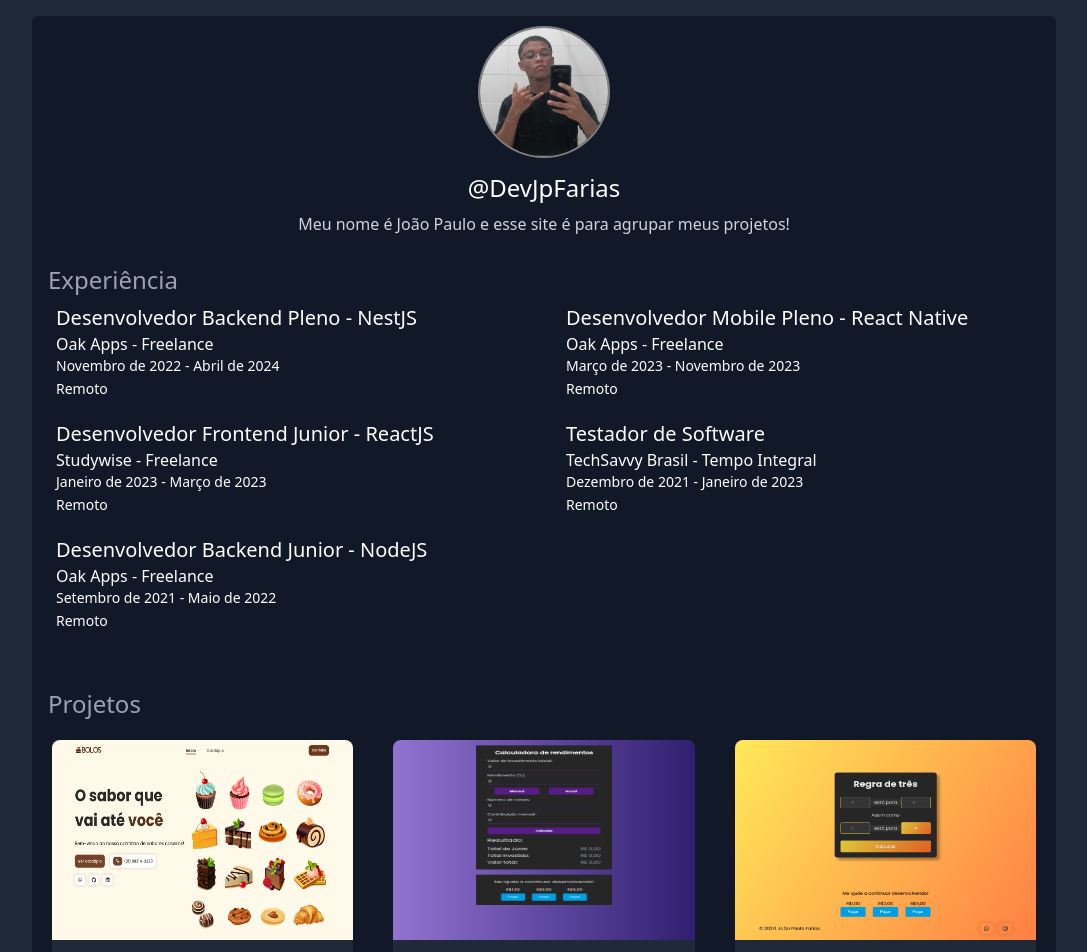
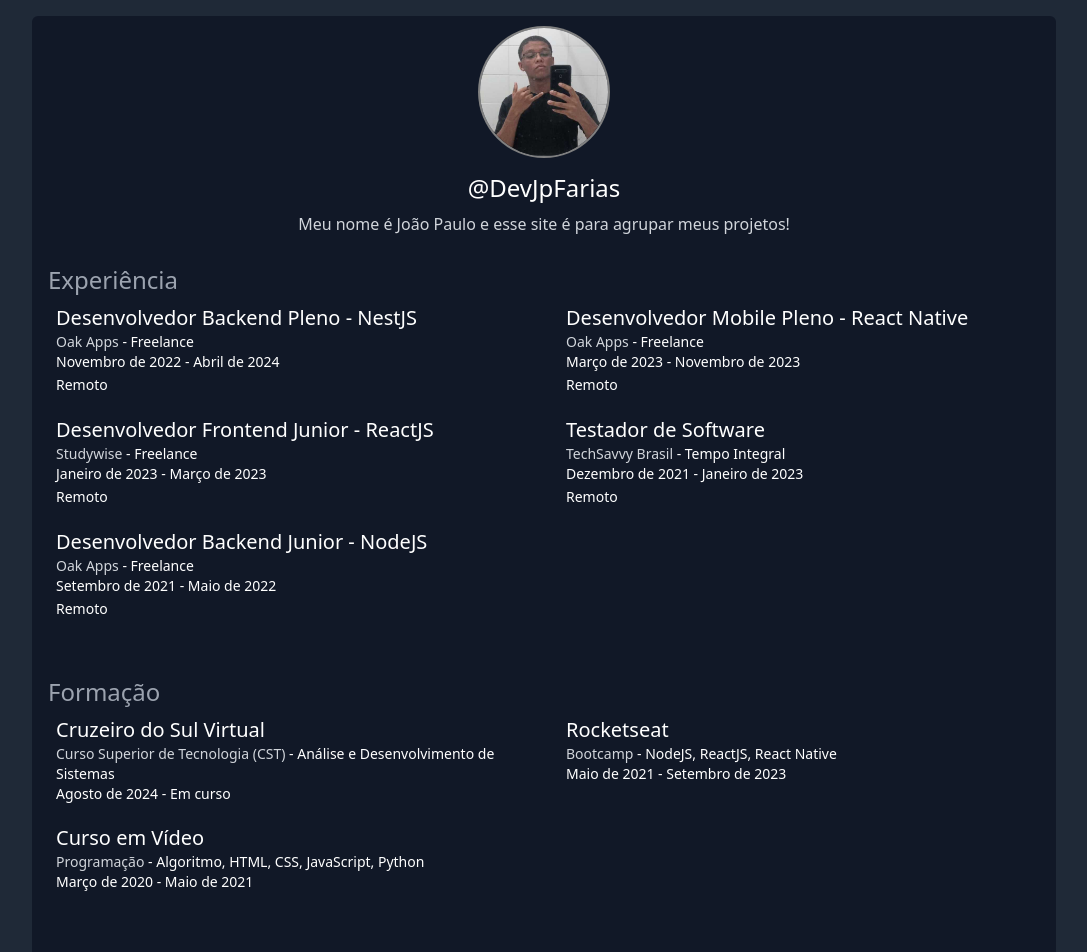
Before and after one commit to DevJpFarias/my-projects-site, a React (Vite) app: page / in a window 1280 px wide. Shown: the top 952 px of the page, without its empty margins (96-1183 px from the left). Built offline with nearby package versions, Linux system fonts and the light colour scheme.

Commit message:
feat: adicionados cursos

```diff
--- a/src/App.tsx
+++ b/src/App.tsx
@@ -1,26 +1,17 @@
-import Img from '../public/79186af5-5b30-486c-849f-9141d944e490.jpeg'
 import { Experiences } from './components/Experiences/Experiences'
+import { Formations } from './components/Formations/Formations'
+import { Infos } from './components/Infos/Infos'
 import { Projects } from './components/Projects/Projects'
 
 export function App() {
   return (
     <div className='flex flex-col items-center justify-center bg-gray-800 h-full w-full'>
       <div className='bg-gray-900 w-11/12 lg:w-4/5 py-3 flex flex-col items-center justify-center my-4 rounded-md'>
-        <img
-          className="h-32 w-32 m-auto mb-4 rounded-full overflow-hidden ring-2 ring-[gray]"
-          alt="Minha foto sorrindo"
-          src={Img}
-        />
-
-        <h1 className='text-2xl text-white mb-2'>
-          @DevJpFarias
-        </h1>
-
-        <p className='text-gray-300 text-center'>
-          Meu nome é João Paulo e esse site é para agrupar meus projetos!
-        </p>
+        <Infos />
 
         <Experiences />
+
+        <Formations />
 
         <Projects />
       </div>
--- a/src/components/Experience/Experience.tsx
+++ b/src/components/Experience/Experience.tsx
@@ -21,7 +21,7 @@ export function Experience({
     <div className="text-white w-full">
       <h3 className="text-xl">{role}</h3>
 
-      <p className="text-md"><span>{enterprise}</span> - <span>{kindOfJob}</span></p>
+      <p className="text-sm"><span className="text-gray-300">{enterprise}</span> - <span>{kindOfJob}</span></p>
 
       <p className="text-sm"><span>{startDate}</span> - <span>{endDate}</span></p>
 
--- a/src/components/Experiences/Experiences.tsx
+++ b/src/components/Experiences/Experiences.tsx
@@ -1,6 +1,7 @@
 import { Experience } from "../Experience/Experience";
 
 interface Job {
+  id: number
   role: string
   enterprise: string
   kindOfJob: 'Freelance' | 'Tempo Integral' | 'Meio período' | 'Contrato' | 'Temporário' | 'Estágio' | 'Outro'
@@ -13,6 +14,7 @@ interface Job {
 export function Experiences() {
   const jobs: Job[] = [
     {
+      id: 1,
       role: 'Desenvolvedor Backend Pleno - NestJS',
       enterprise: 'Oak Apps',
       kindOfJob: 'Freelance',
@@ -22,6 +24,7 @@ export function Experiences() {
       description: ''
     },
     {
+      id: 2,
       role: 'Desenvolvedor Mobile Pleno - React Native',
       enterprise: 'Oak Apps',
       kindOfJob: 'Freelance',
@@ -31,6 +34,7 @@ export function Experiences() {
       description: ''
     },
     {
+      id: 3,
       role: 'Desenvolvedor Frontend Junior - ReactJS',
       enterprise: 'Studywise',
       kindOfJob: 'Freelance',
@@ -40,6 +44,7 @@ export function Experiences() {
       description: ''
     },
     {
+      id: 4,
       role: 'Testador de Software',
       enterprise: 'TechSavvy Brasil',
       kindOfJob: 'Tempo Integral',
@@ -49,6 +54,7 @@ export function Experiences() {
       description: ''
     },
     {
+      id: 5,
       role: 'Desenvolvedor Backend Junior - NodeJS',
       enterprise: 'Oak Apps',
       kindOfJob: 'Freelance',
@@ -68,6 +74,7 @@ export function Experiences() {
           jobs.map((job) => {
             return (
               <Experience
+                key={job.id}
                 role={job.role}
                 enterprise={job.enterprise}
                 kindOfJob={job.kindOfJob}
--- /dev/null
+++ b/src/components/Formation/Formation.tsx
@@ -0,0 +1,21 @@
+type Props = {
+  college: string
+  area: string
+  course: string
+  startDate: string
+  endDate: string
+}
+
+export function Formation({ college, area, course, startDate, endDate }: Props) {
+  return (
+    <div className="text-white">
+      <h3 className="text-xl">{college}</h3>
+      <p className="text-sm">
+        <span className="text-gray-300">{area}</span> - <span>{course}</span>
+      </p>
+      <p className="text-sm">
+        <span>{startDate}</span> - <span>{endDate}</span>
+      </p>
+    </div>
+  )
+}
--- /dev/null
+++ b/src/components/Formations/Formations.tsx
@@ -0,0 +1,62 @@
+import { Formation } from "../Formation/Formation"
+
+interface Course {
+  id: number
+  college: string
+  area: string
+  course: string
+  startDate: string
+  endDate: string
+}
+
+export function Formations() {
+  const courses: Course[] = [
+    {
+      id: 1,
+      college: 'Cruzeiro do Sul Virtual',
+      area: 'Curso Superior de Tecnologia (CST)',
+      course: 'Análise e Desenvolvimento de Sistemas',
+      startDate: 'Agosto de 2024',
+      endDate: 'Em curso'
+    },
+    {
+      id: 2,
+      college: 'Rocketseat',
+      area: 'Bootcamp',
+      course: 'NodeJS, ReactJS, React Native',
+      startDate: 'Maio de 2021',
+      endDate: 'Setembro de 2023'
+    },
+    {
+      id: 3,
+      college: 'Curso em Vídeo',
+      area: 'Programação',
+      course: 'Algoritmo, HTML, CSS, JavaScript, Python',
+      startDate: 'Março de 2020',
+      endDate: 'Maio de 2021'
+    },
+  ]
+
+  return (
+    <div className='my-7 w-full'>
+      <h2 className='text-2xl text-gray-400 ml-4 mb-2'>Formação</h2>
+
+      <div className="grid sm:grid-cols-1 lg:grid-cols-2 pl-6 gap-5">
+        {
+          courses.map((course) => {
+            return (
+              <Formation
+                key={course.id}
+                college={course.college}
+                area={course.area}
+                course={course.course}
+                startDate={course.startDate}
+                endDate={course.endDate}
+              />
+            )
+          })
+        }
+      </div>
+    </div>
+  )
+}
--- /dev/null
+++ b/src/components/Infos/Infos.tsx
@@ -0,0 +1,21 @@
+import Img from '../../../public/79186af5-5b30-486c-849f-9141d944e490.jpeg'
+
+export function Infos() {
+  return (
+    <>
+      <img
+        className="h-32 w-32 m-auto mb-4 rounded-full overflow-hidden ring-2 ring-[gray]"
+        alt="Minha foto sorrindo"
+        src={Img}
+      />
+
+      <h1 className='text-2xl text-white mb-2'>
+        @DevJpFarias
+      </h1>
+
+      <p className='text-gray-300 text-center'>
+        Meu nome é João Paulo e esse site é para agrupar meus projetos!
+      </p>
+    </>
+  )
+}
--- a/src/components/Projects/Projects.tsx
+++ b/src/components/Projects/Projects.tsx
@@ -10,6 +10,7 @@ import StatsPreviewImg from '../../../public/Frontend Mentor _ Stats preview car
 import ProductPreviewImg from '../../../public/Frontend Mentor _ Product preview card component.png'
 
 interface Project {
+  id: number
   title: string
   description: string
   image: string
@@ -19,48 +20,56 @@ interface Project {
 export function Projects() {
   const projects: Project[] = [
     {
+      id: 1,
       title: 'Bolos do Migufe',
       description: 'Site de loja de bolos com sistema de carrinho de compras e finalização de compras pelo Whatsapp.',
       image: MigufeCakeImg,
       url: 'https://migufe-cake-store.netlify.app'
     },
     {
+      id: 2,
       title: 'Calculadora de Rendimentos',
       description: 'Site feito para calcular juros, ver como seria aplicando cada mês e ver a tabela de rendimentos.',
       image: RendimentosImg,
       url: 'https://investmentamount.netlify.app/'
     },
     {
+      id: 3,
       title: 'Regra de Três Simples',
       description: 'Site para calcular Regra de Três Simples com rapidez.',
       image: RegraDeTresImg,
       url: 'https://migufe-regra-de-tres.netlify.app'
     },
     {
+      id: 4,
       title: 'Calculadora de Bhaskaras',
       description: 'Site para calcular Bhaskaras de forma simples, passando apenas os valores e recebendo as raízes.',
       image: BhaskarasSiteImg,
       url: 'https://migufe-bhaskara-calculator.netlify.app'
     },
     {
+      id: 5,
       title: 'Site de Listagem',
       description: 'Site para criar listas de forma simples e rápida manda-las no Whatsapp.',
       image: SiteListagemImg,
       url: 'https://migufe-lista-tarefas.netlify.app'
     },
     {
+      id: 6,
       title: 'Restaurante Food',
       description: 'Landing Page criada para apresentação de restaurante.',
       image: FoodStoreImg,
       url: 'https://migufe-food-store.netlify.app/'
     },
     {
+      id: 7,
       title: 'Landing Page',
       description: 'Landing Page criada para apresentação de equipes.',
       image: StatsPreviewImg,
       url: 'https://stats-preview-card-component-layout.netlify.app/'
     },
     {
+      id: 8,
       title: 'Card de Produto',
       description: 'Landing Page de apresentação de perfume.',
       image: ProductPreviewImg,
@@ -69,7 +78,7 @@ export function Projects() {
   ]
 
   return (
-    <div className='my-7'>
+    <div className='my-7 w-full'>
       <h2 className='text-2xl text-gray-400 ml-4'>Projetos</h2>
 
       <div className='grid md:grid-cols-2 lg:grid-cols-3'>
@@ -77,7 +86,7 @@ export function Projects() {
           projects.map((project) => {
             return (
               <Project
-                key={project.title}
+                key={project.id}
                 title={project.title}
                 description={project.description}
                 image={project.image}
```
